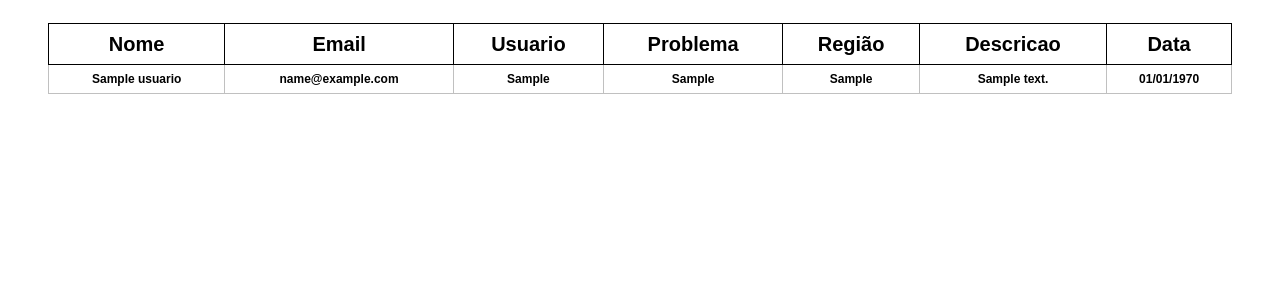
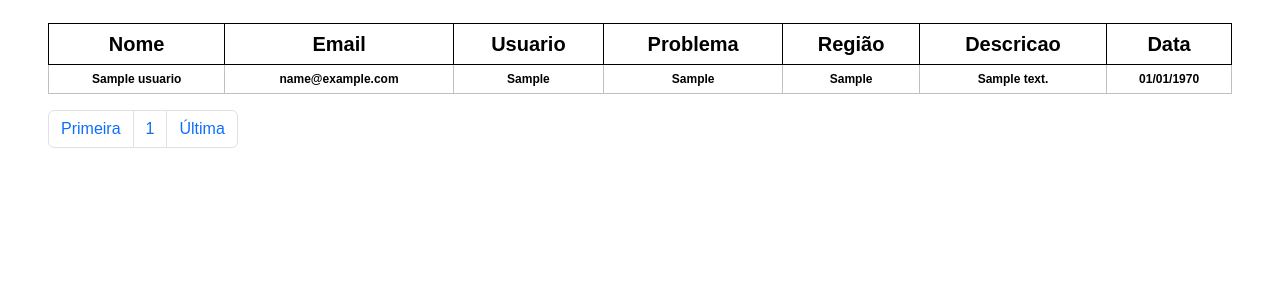
Before and after one commit to LeoCortarelli/reclamaEmail, a PHP site: page /php/Tabela/tabela.php?page=1 in a window 1280 px wide. Shown: the part 375-675 px from the top of the page. Run offline with PHP 8.4, Linux system fonts and the light colour scheme; tables that the repository leaves empty or names only in its code hold one stand-in row (values such as "Sample post").

Commit message:
sistema paginacão

```diff
--- a/php/Tabela/tabela.php
+++ b/php/Tabela/tabela.php
@@ -1,5 +1,9 @@
-<?php include('../../conexao/conexao.php');
+<?php
+    include('../../conexao/conexao.php');
     mysqli_set_charset($conn, "utf8");
+
+    // SISTEMA DE PAGINAÇÃO DA TABELA
+    include ('../paginacao.php');
 ?>
 <!DOCTYPE html>
 <html lang="pt-br">
@@ -28,7 +32,8 @@
                 $data = $_GET['pesquisa'];
                 $sql = "SELECT * FROM usuario WHERE email LIKE '%$data%' ORDER BY id_usuario DESC";
             }else{
-                $sql = "SELECT * FROM usuario ORDER BY id_usuario DESC";
+                $sql = "SELECT * FROM usuario ORDER BY id_usuario DESC LIMIT {$limit} OFFSET {$offset}";
+                #$sql = "SELECT * FROM usuario ORDER BY id_usuario DESC";
             }
 
             $result = $conn->query($sql);
@@ -83,6 +88,21 @@
                     ?>
                 </tbody>
             </table>
+            <div>
+                <nav aria-label="Navegação de página exemplo">
+                    <ul class="pagination">
+                        <li class="page-item"><a class="page-link" href="?page=1">Primeira</a></li>
+                        <?php
+                            $primeira_pag = max($page - $intervalo_paginas, 1);
+                            $ultima_pag = min($numero_paginas, $page + $intervalo_paginas);
+
+                            for($pagina = $primeira_pag; $pagina <= $ultima_pag; $pagina++){ ?>
+                                <li class="page-item"><a class="page-link" href="?page=<?php echo "{$pagina}"; ?>"><?php echo "{$pagina}"; ?></a></li>
+                        <?php } // Fechando o for ?>
+                        <li class="page-item"><a class="page-link" href="?page=<?php echo $ultima_pag; ?>">Última</a></li>
+                    </ul>
+                </nav>
+            </div>
         </div>
 
 
--- /dev/null
+++ b/php/paginacao.php
@@ -0,0 +1,21 @@
+<?php
+    // SISTEMA DE PAGINAÇÃO DA TABELA
+
+include('../../conexao/conexao.php');
+
+$sql_usuario_count_query = "SELECT COUNT(*) as contador FROM usuario"; // Pegando a quantidade de usuarios
+$sql_usuario_count_query_exec = $conn->query($sql_usuario_count_query) or die($mysqli->error); // executando o select acima
+
+$sql_usuario_count = $sql_usuario_count_query_exec->fetch_assoc();
+$usuario_count = $sql_usuario_count['contador']; // contador e o nome que demos para COUNT(*)
+
+$page = $_GET['page'] ? intval($_GET['page']) : 1; // Sé existir (?) o page a pagina vai ser o proprio page se não existir (:) ela vai ser 1
+$limit = 20;
+$intervalo_paginas = 1;
+$offset = ($page - 1) * $limit;
+
+$numero_paginas = ceil($usuario_count / $limit); // a função ceil()
+
+$sql_usuario_query = "SELECT * FROM usuario ORDER BY id_usuario DESC LIMIT {$limit} OFFSET {$offset}";
+$sql_usuario_query_exec = $conn->query($sql_usuario_count_query) or die($mysqli->error);
+?>
```
